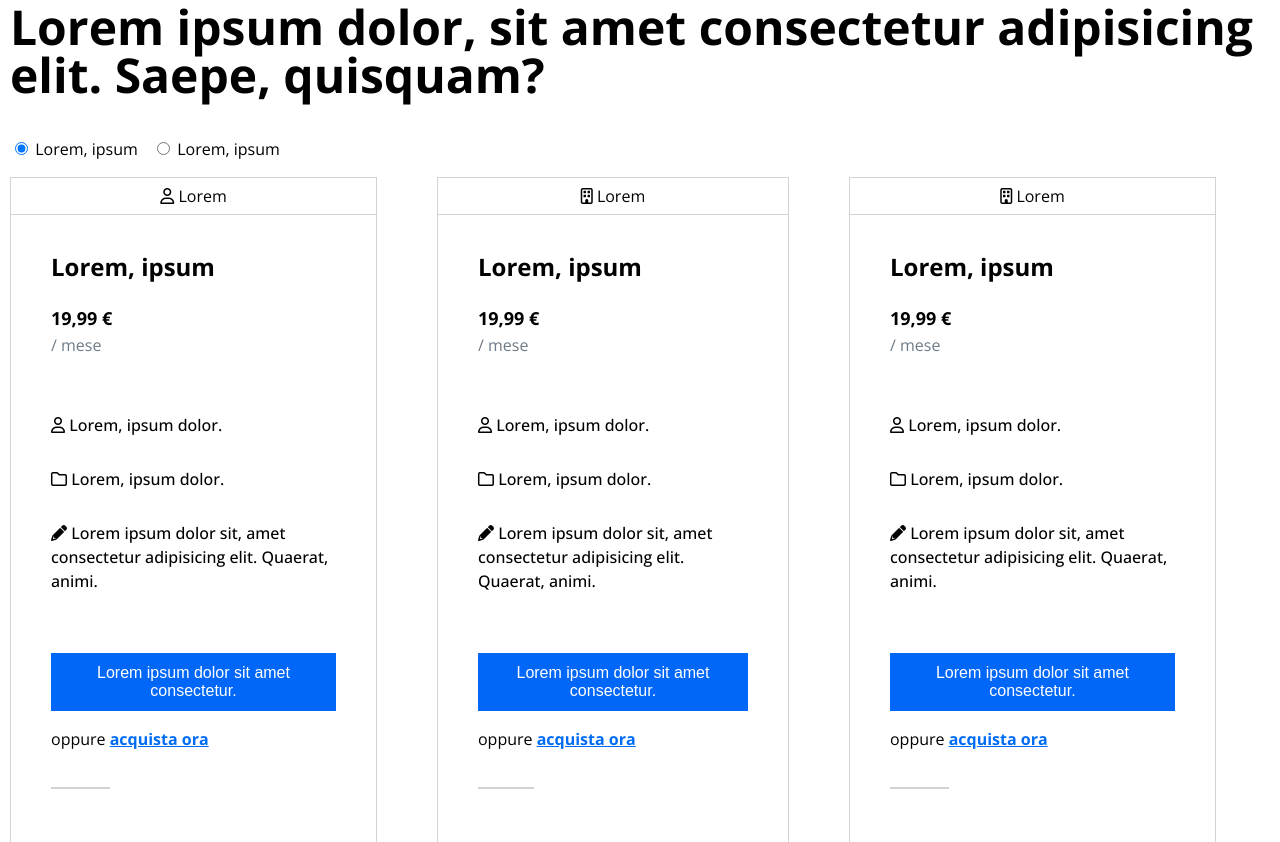
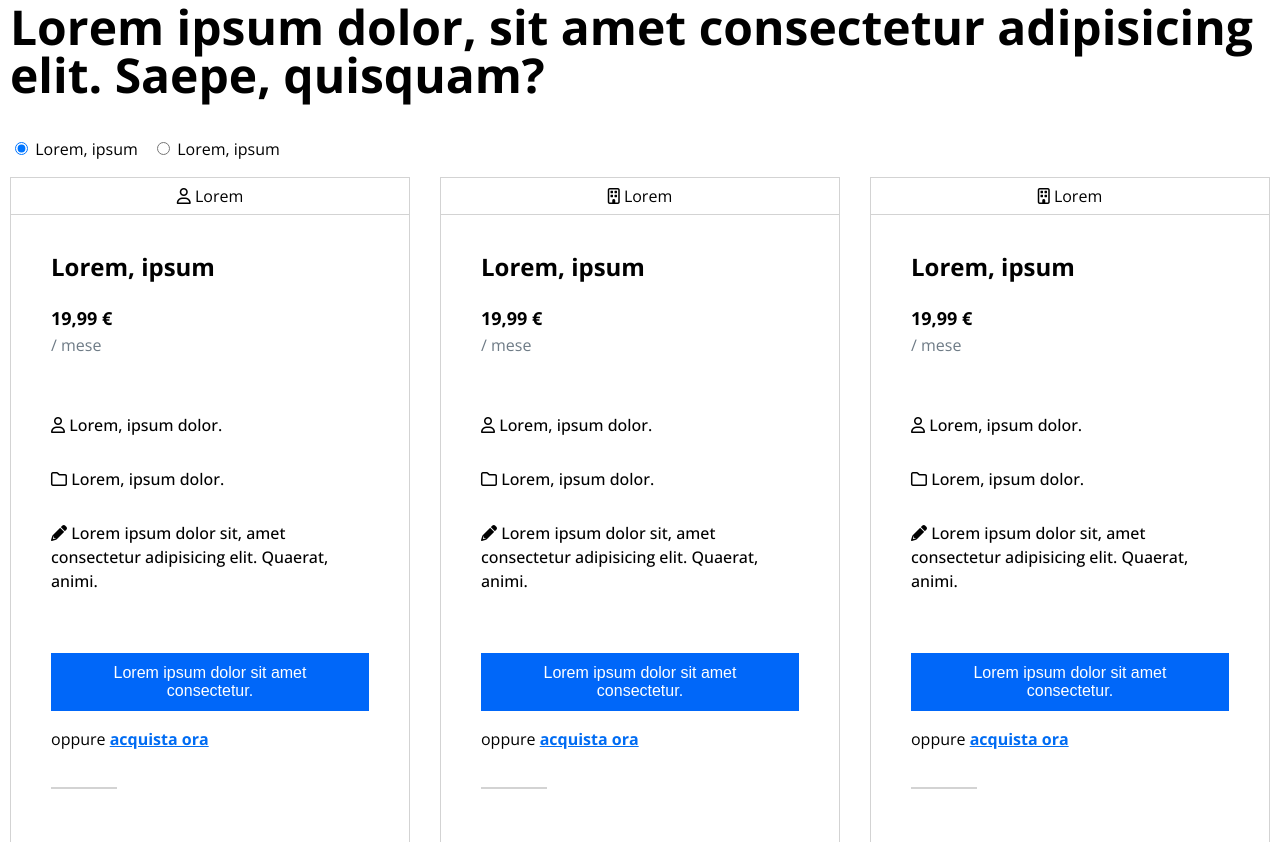
Before and after one commit to giorgioverzicco/htmlcss-dropbox, a plain HTML site: page index.html in a window 1280 px wide. Shown: the part 918-1760 px from the top of the page. Drawn offline with nearby package versions, Linux system fonts and the light colour scheme.

Commit message:
refactor colonne prodotto

```diff
--- a/css/sections/plans.css
+++ b/css/sections/plans.css
@@ -18,27 +18,15 @@
 }
 
 .plans__product-col {
-  width: calc(100% / 3);
+  width: calc(100% / 3 - 22px);
+  margin-left: 30px;
   float: left;
   border: 1px solid lightgray;
 }
 
-.plans__product-col-left,
-.plans__product-col-right {
-  width: calc(100% / 3 - 15px - 40px);
-}
-
-.plans__product-col-left {
-  margin-right: 30px;
-}
-
-.plans__product-col-middle {
-  width: calc(100% / 3 - 30px - 40px);
-  margin: 0 30px;
-}
-
-.plans__product-col-right {
-  margin-left: 30px;
+.plans__product-col:first-child,
+.plans__product-col:last-child {
+  margin-left: 0;
 }
 
 .plans__product-col--large {
--- a/index.html
+++ b/index.html
@@ -92,7 +92,7 @@
                     </div>
                     <div class="row clearfix">
                         <!-- first product -->
-                        <div class="plans__product-col plans__product-col-left">
+                        <div class="plans__product-col">
                             <div class="plans__product-max-users">
                                 <i class="fa-regular fa-user"></i> Lorem
                             </div>
@@ -138,7 +138,7 @@
                         </div>
                         <!-- /first product -->
                         <!-- second product -->
-                        <div class="plans__product-col plans__product-col-middle">
+                        <div class="plans__product-col">
                             <div class="plans__product-max-users">
                                 <i class="fa-regular fa-building"></i> Lorem
                             </div>
@@ -184,7 +184,7 @@
                         </div>
                         <!-- /second product -->
                         <!-- third product -->
-                        <div class="plans__product-col plans__product-col-right">
+                        <div class="plans__product-col">
                             <div class="plans__product-max-users">
                                 <i class="fa-regular fa-building"></i> Lorem
                             </div>
```
